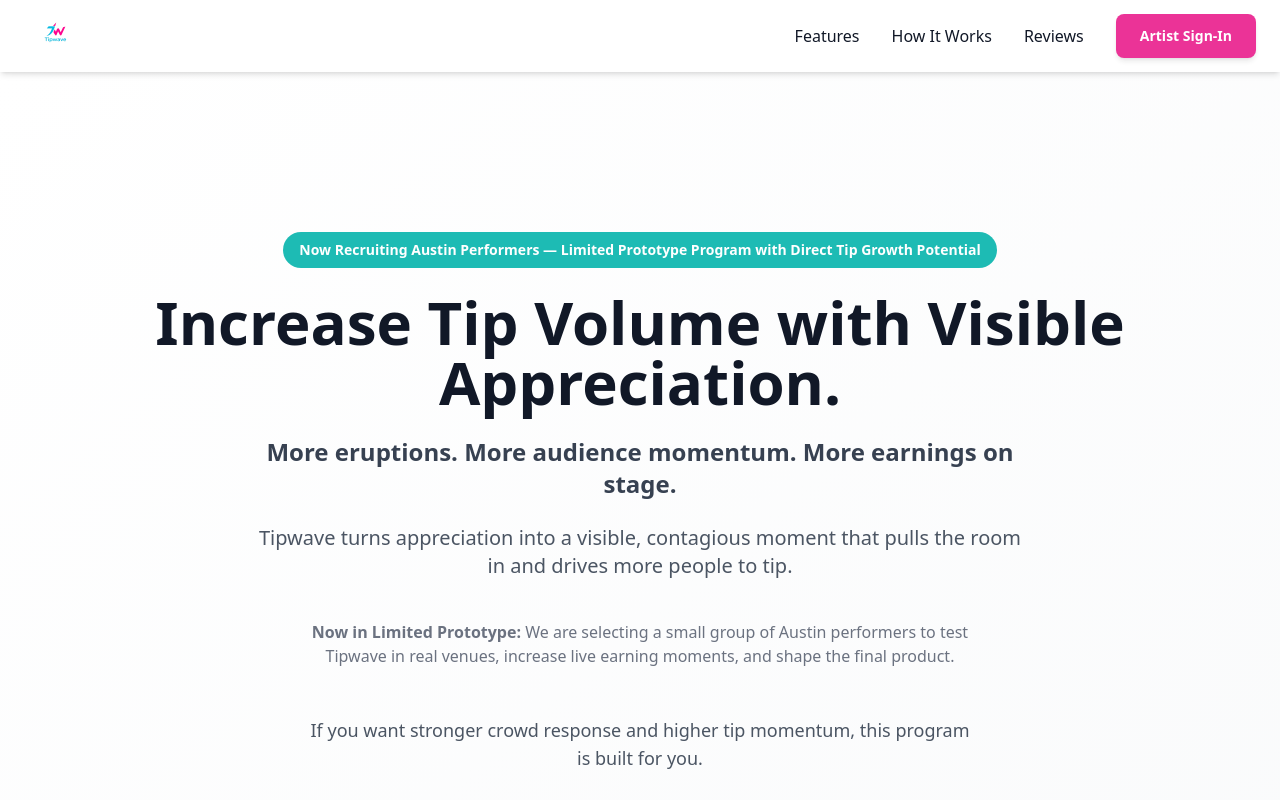
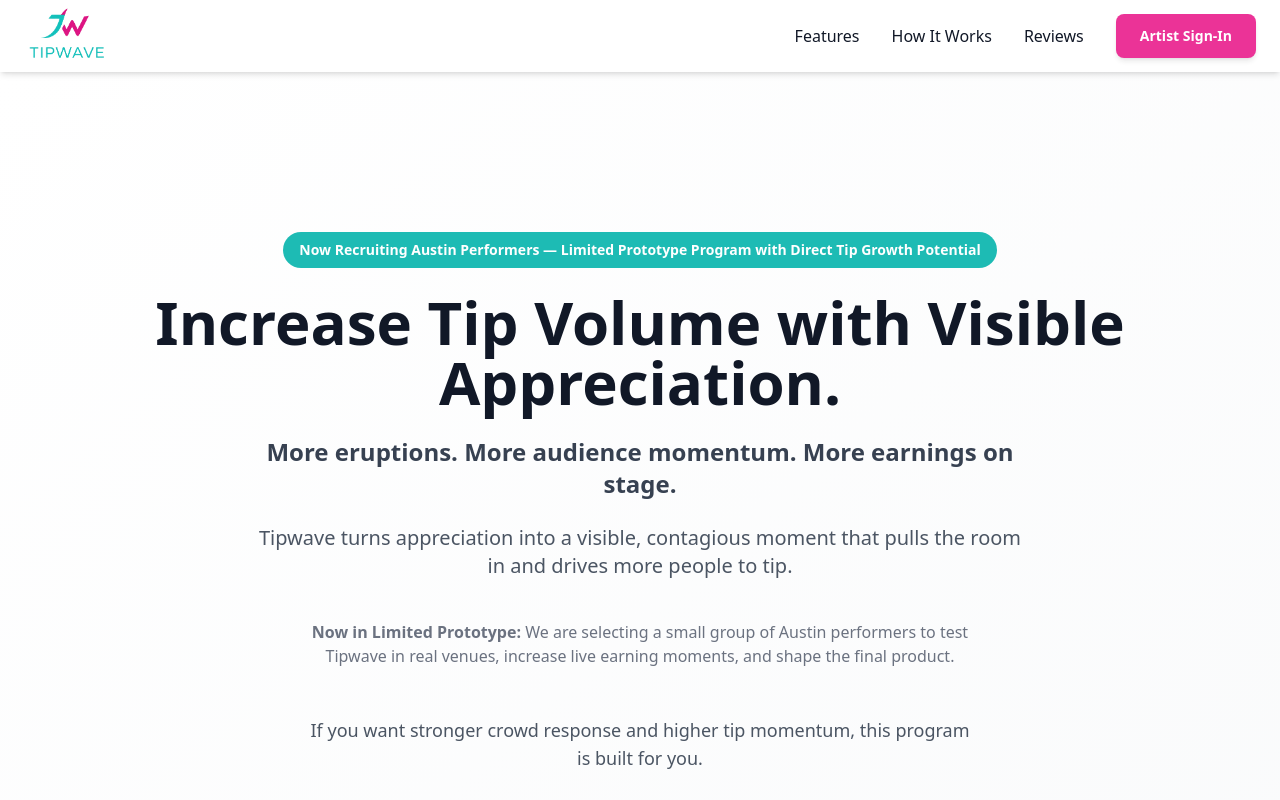
Before and after one commit to igheddx/tipwave-marketing-website, a React (Vite) app: page / in a window 1280 px wide. Shown: the top 800 px of the page. Built offline with nearby package versions, Linux system fonts and the light colour scheme; no server answers.

Commit message:
Increase header logo visibility and remove effective constraints

```diff
--- a/src/App.jsx
+++ b/src/App.jsx
@@ -1,6 +1,6 @@
 import { useState, useEffect, useRef } from 'react'
 import { BrowserRouter as Router, Routes, Route } from 'react-router-dom'
-import TipwaveLogo from './assets/tipwave-logo2.png'
+import TipwaveLogo from './assets/tipwave-logo3.png'
 import logger from './utils/logger'
 import AboutUs from './pages/AboutUs'
 
@@ -188,8 +188,8 @@
         <div className="max-w-7xl mx-auto px-6 h-[72px]">
           <div className="flex h-full justify-between items-center">
             <div className="h-full w-auto flex items-center">
-              <a href="/">
-                <img src={TipwaveLogo} alt="Tipwave" className="h-full w-auto object-contain max-h-10 sm:max-h-16" />
+              <a href="/" className="h-full flex items-center">
+                <img src={TipwaveLogo} alt="Tipwave" className="h-10 sm:h-16 md:h-[64px] w-auto object-contain" />
               </a>
             </div>
             <div className="hidden md:flex h-full space-x-8 items-center">
--- a/src/pages/AboutUs.jsx
+++ b/src/pages/AboutUs.jsx
@@ -1,4 +1,4 @@
-import TipwaveLogo from '../assets/tipwave-logo2.png'
+import TipwaveLogo from '../assets/tipwave-logo3.png'
 
 export default function AboutUs() {
   return (
@@ -8,8 +8,8 @@
         <div className="max-w-7xl mx-auto px-6 h-[72px]">
           <div className="flex h-full justify-between items-center">
             <div className="h-full w-auto flex items-center">
-              <a href="/">
-                <img src={TipwaveLogo} alt="Tipwave" className="h-full w-auto object-contain max-h-10 sm:max-h-16" />
+              <a href="/" className="h-full flex items-center">
+                <img src={TipwaveLogo} alt="Tipwave" className="h-10 sm:h-16 md:h-[64px] w-auto object-contain" />
               </a>
             </div>
             <div className="hidden md:flex h-full space-x-8 items-center">
```
